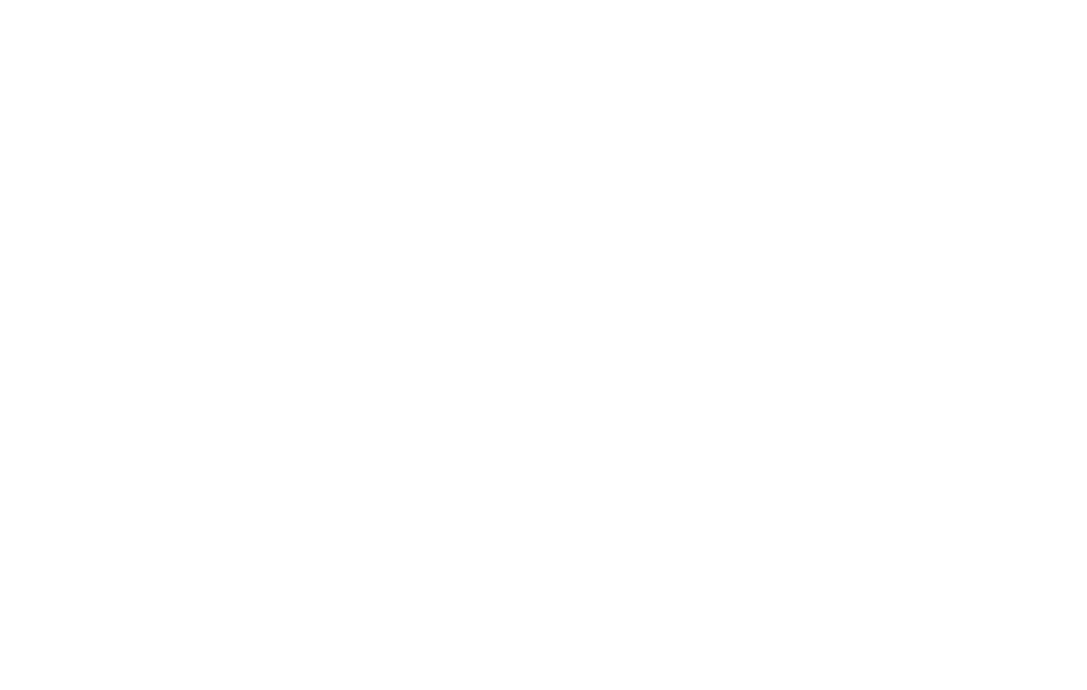
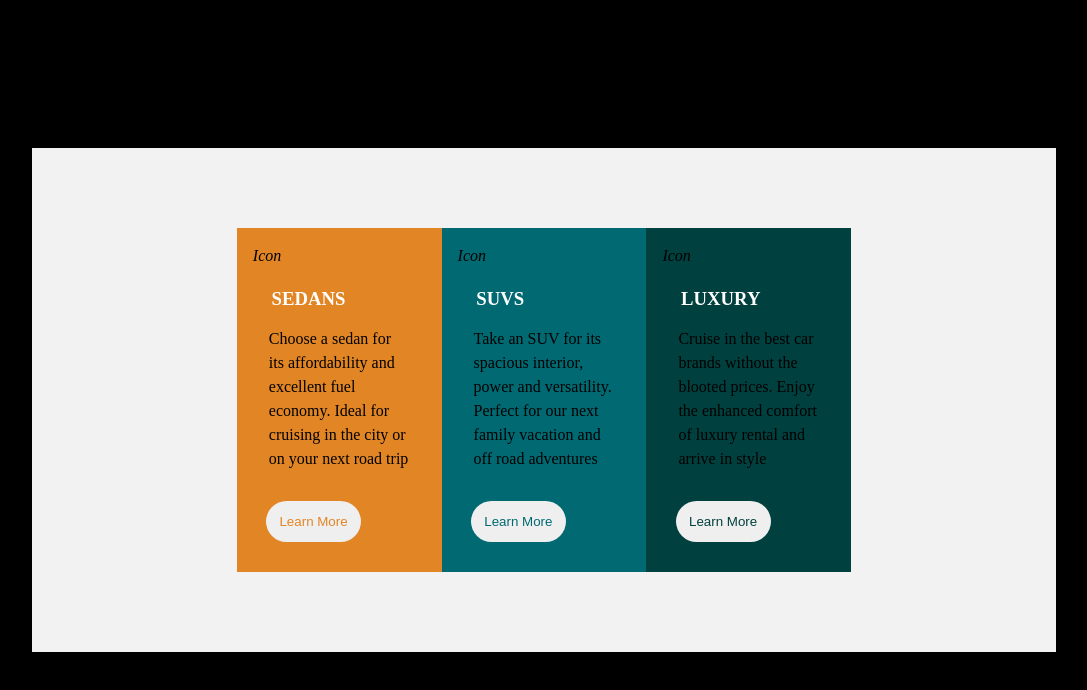
Before and after one commit to eaimiesylv/grid_flex, a plain HTML site: page index.html in a window 1280 px wide. Shown: the whole page, without its empty margins (96-1183 px from the left). Drawn offline with Linux system fonts and the light colour scheme.

Commit message:
completed

```diff
--- a/index.html
+++ b/index.html
@@ -6,15 +6,78 @@
     <meta http-equiv="X-UA-Compatible" content="ie=edge">
     <title>Replicate Design</title>
     <style>
+		*{
+			margin:0;
+			padding:0;
+			border-style:none;
+			box-sizing:border-box;
+		}
+		body,main,section{
+			 display: flex;
+			 justify-content: center;
+			 align-items: center;
+			}
+		body{
+			background:black;
+			 height:100vh;
+		}
+		main{
+			background:#F2F2F2;
+			width:80%;
+		}
 
+		div{
+			width:20%;
+			line-height:1.5em;
+			margin:5em 0em ;
+			padding:1em;
+			}
+		h3{
+			padding:1em 0em 0em 1em;
+			color:white;
+		}
+		p,button{
+			padding:1em
+		}
+		button{
+			margin:1em;
+			border-radius:30px;
+		}
 	</style>
 
   </head>
  <body>
+	<main>
+		<section>
+			<div style="background:#E28525">
+				<i>Icon</i>
+				<h3>SEDANS</h3>
+				<p>Choose a sedan for its affordability and excellent
+				fuel economy. Ideal for cruising in the city or on your next
+				road trip</p>
+				<button style="color:#E28525"> Learn More</button>
+
+			</div>
+			<div style="background:#016972">
+				<i>Icon</i>
+				<h3>SUVS</h3>
+				<p>Take an SUV for its spacious interior, power and versatility.
+				Perfect for our next family vacation and off road adventures</p>
+				<button style="color:#016972"> Learn More</button>
+
+			</div>
+			<div style="background:#00403F">
+				<i>Icon</i>
+				<h3>LUXURY</h3>
+				<p>Cruise in the best car brands without the blooted prices.
+				Enjoy the enhanced comfort of luxury rental and arrive in style</p>
+				<button style="color:#00403F"> Learn More</button>
+
+			</div>
 
 
-
-
+		</section>
+	</main>
 
  </body>
 </html>
```
Also changed, not shown: grid.html (added, +77 -0 lines).
